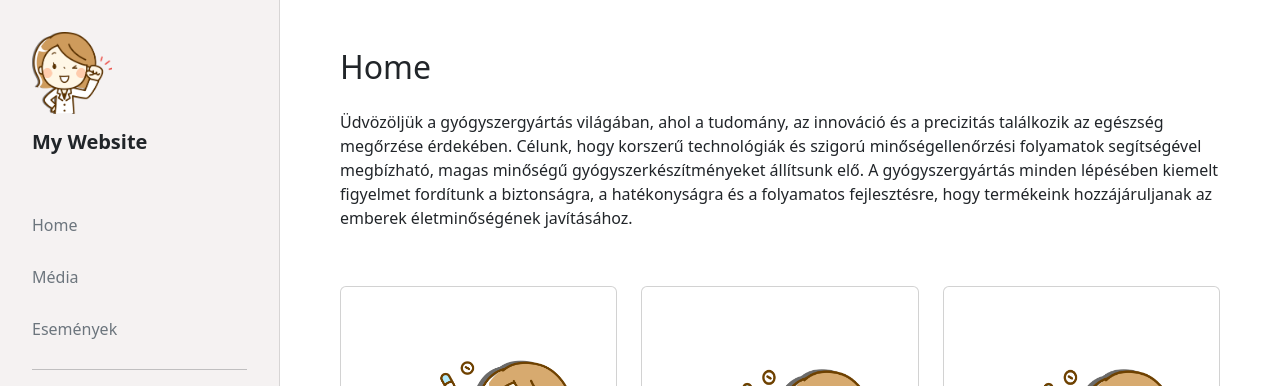
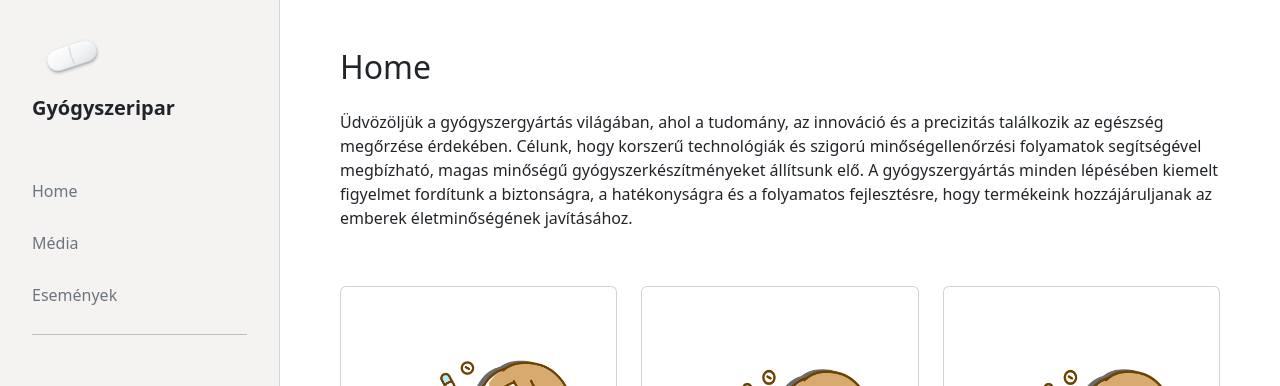
Before and after one commit to EFanni05/MK-WebProject, a website built with Vite: page index.html in a window 1280 px wide. Shown: the top 386 px of the page. Built offline with nearby package versions, Linux system fonts and the light colour scheme.

Commit message:
mini edit

```diff
--- a/index.html
+++ b/index.html
@@ -9,7 +9,7 @@
     content="Gyógyszeripar, gyogszeripar, gyógyszeripari cég, gyógyszeripari vállalat, gyógyszeripari kutatás, gyógyszeripari fejlesztés, gyógyszeripari innováció, gyógyszeripari technológia, gyógyszeripari termékek, gyógyszeripari szolgáltatások"
     name="keywords">
   <meta lang="hu">
-  <link rel="icon" type="image/svg+xml" href="./pill.svg" />
+  <link rel="icon" type="image/svg+xml" href="./kufu9g_pill.svg" />
   <meta name="viewport" content="width=device-width, initial-scale=1.0" />
   <title>Gyógyszeripar</title>
   <link rel="stylesheet" href="./card-popup.css" />
@@ -22,9 +22,9 @@
     <aside class="desktop-nav d-none d-lg-flex flex-column">
       <div class="desktop-nav__header">
         <a href="/" class="navbar-brand">
-          <img src="./images/Img4.png" alt="Site logo" class="desktop-nav__logo" />
+          <img src="./public/kufu9g_pill.svg" alt="Site logo" class="desktop-nav__logo" />
         </a>
-        <h1 class="desktop-nav__title">My Website</h1>
+        <h1 class="desktop-nav__title">Gyógyszeripar</h1>
       </div>
 
       <nav class="desktop-nav__links nav flex-column">
```
Also changed, not shown: public/images/blobfish.PNG (deleted), public/images/dog03.png (deleted), public/images/duck.gif (deleted).
